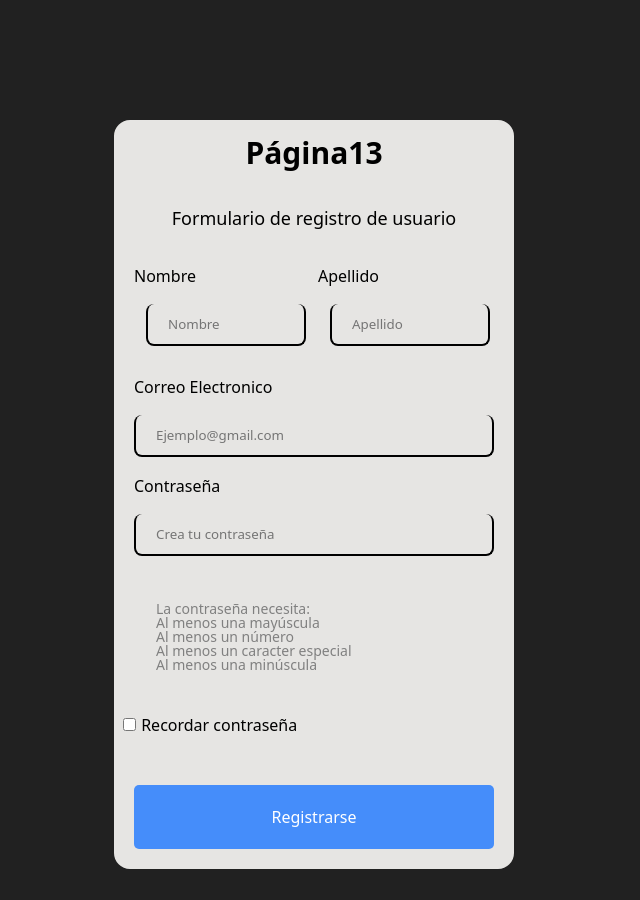
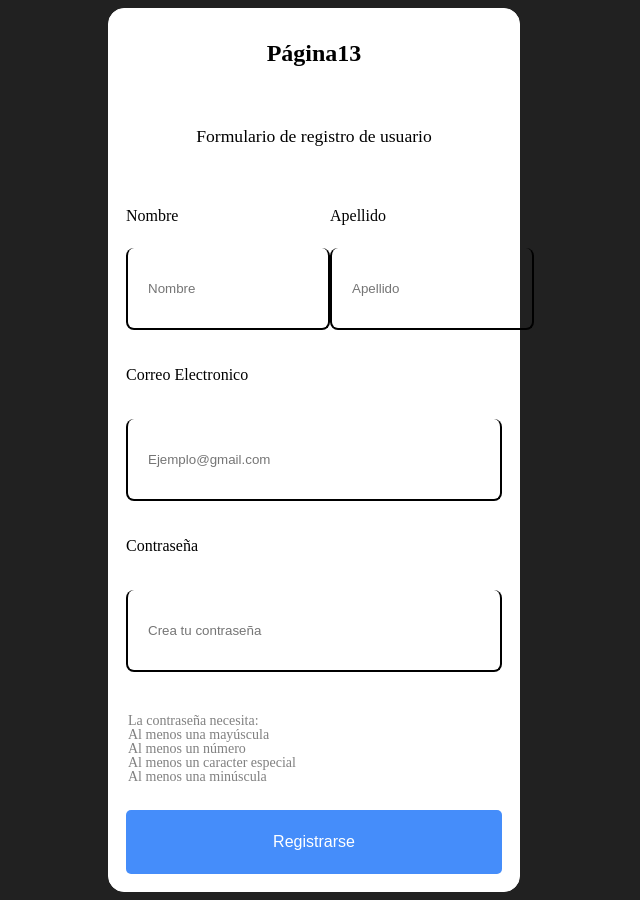
Before and after one commit to ernesg23/pagina13, a PHP site: page /modules/users/register.php in a window 1280 px wide. Shown: the whole page, without its empty margins (326-966 px from the left). Before the commit the page ends 869 px from the top, so only its background shows below. Run offline with PHP 8.4, Linux system fonts and the light colour scheme.

Commit message:
Arreglando problemas con el css y remaquetando

```diff
--- a/modules/users/login.php
+++ b/modules/users/login.php
@@ -3,7 +3,7 @@
 
 <head>
     <meta charset="UTF-8">
-    <link rel="stylesheet" href="../../views/css/login.css">
+    <link rel="stylesheet" href="./views/css/login.css">
     <link rel="shortcut icon" href="./img/webicon.webp" type="image/x-icon">
     <meta name="viewport" content="width=device-width, initial-scale=1.0">
     <link rel="stylesheet" href="./views/css/login.css">
@@ -42,7 +42,7 @@
                     </b>
                 </div>
 
-                <input type="button" class="login" value="iniciar sesion" />
+                <input type="button" class="loginbtn" value="iniciar sesion" />
 
             </div>
 
--- a/modules/users/register.php
+++ b/modules/users/register.php
@@ -4,12 +4,11 @@
 <head>
     <meta charset="UTF-8">
     <meta name="viewport" content="width=device-width, initial-scale=1.0">
-    <link rel="stylesheet" href="../../views/css/registrer.css">
+    <link rel="stylesheet" href="./views/css/registrer.css">
     <title>Página 13</title>
 </head>
 
 <body>
-    <main>
         <section>
             <div class="container">
 
@@ -17,9 +16,7 @@
                     <div class="title">
                         <h1>Página13</h1>
                     </div>
-                    <div class="form-user">
-                    <p>Formulario de registro de usuario</p>
-                    </div>
+                    <p class="form-user">Formulario de registro de usuario</p>
                     <div class="user-name">
                         <div class="name">
                             <p>Nombre</p>
@@ -32,11 +29,11 @@
                         </div>
 
                     </div>
-                    <div class="text">
+                    <div class="textreg">
                     <p>Correo Electronico</p>
                     </div>
                     <input type="text" placeholder="Ejemplo@gmail.com" class="textArea">
-                    <div class="text">
+                    <div class="textreg">
                     <p>Contraseña</p>
                     </div>
                     <input type="text" placeholder="Crea tu contraseña" class="textArea">
@@ -48,12 +45,10 @@
                     <FONT COLOR="gray">Al menos un caracter especial</FONT><br>
                     <FONT COLOR="gray">Al menos una minúscula</FONT><br>
                     </div>
-                    <label><input class="remember-password" type="checkbox" id="cbox1" value="first_checkbox" /> Recordar contraseña</label><br>
                     <input type="button" class="password" value="Registrarse" />
                 </div>
             </div>
         </section>
-    </main>
 </body>
 
 </html>
--- a/views/css/layout.css
+++ b/views/css/layout.css
@@ -122,3 +122,8 @@ footer{
 .socialMedia{
     font-size: 1rem;
 }
+#content {
+    min-height: 100dvh;
+    display: grid;
+    grid-template-rows: auto 1fr auto;
+}
--- a/views/css/registrer.css
+++ b/views/css/registrer.css
@@ -1,13 +1,3 @@
-*
-{
-    margin: 0;
-    padding: 0;
-    box-sizing: border-box;
-    font-family: system-ui, -apple-system, BlinkMacSystemFont, 'Segoe UI', Roboto, Oxygen, Ubuntu, Cantarell, 'Open Sans', 'Helvetica Neue', sans-serif;
-}
-
-
-
 body {
     background-color: #212121;
 }
@@ -24,18 +14,12 @@ body {
   align-items: center;
   width: -webkit-fill-available;
 }
-main {
-    display: flex;
-    align-content: center;
-    justify-content: center;
-}
 .remember-password {
   margin: 12px 1px 2px ;
 }
 .form-user{
-    margin: 12px;
    text-align: center;
-   font-size: large;
+   font-size: 1.1em;
 }
 .password{
     margin: 12px;
@@ -61,12 +45,11 @@ main {
 
 
 .form {
-  background-color: rgb(230, 229, 227);
+  background-color: #FFFFFF;
   height: fit-content;
   padding: 0 5px 5px 5px;
-  border: 3px solid rgb(230, 229, 227);
+  border: 1px solid #FFFFFF;
   width: 25rem;
-  top: 15dvh;
     position: relative;
   display: flex;
   flex-direction: column;
@@ -82,7 +65,7 @@ line-height: 2;
     font-size: 14px;
     text-align: left;
   line-height: 1;
-  margin: 20px;
+  margin: 1rem 0 0 0;
   padding: 1em 1em;
 }
 ul {
@@ -95,11 +78,10 @@ ul li a {
     font-size: 1.5em;
 }
 .title {
-  font-size: 20px;
   text-align: center;
   padding: 0px 5px 5px ;
 }
-.text {
+.textreg {
   margin: 1px 12px 0px;
 }
 .textArea {
@@ -115,4 +97,9 @@ ul li a {
 }
 .username {
   width: 10rem;
+  margin: 0;
 }
+.container {
+  min-height: 100dvh;
+  display: grid;
+}
--- a/views/home.php
+++ b/views/home.php
@@ -10,7 +10,6 @@
 </head>
 
 <body>
-    <main>
         <section>
             <div class="article">
                 <div class="big-article">
@@ -85,7 +84,6 @@
                 <input class="category" type="button" value="Pensamiento computacional" />
             </div>
         </section>
-    </main>
 
 </body>
 
```
Also changed, not shown: views/css/login.css (+17 -46 lines), views/css/register.css (deleted, +0 -109 lines), views/layout.php (+5 -3 lines).
